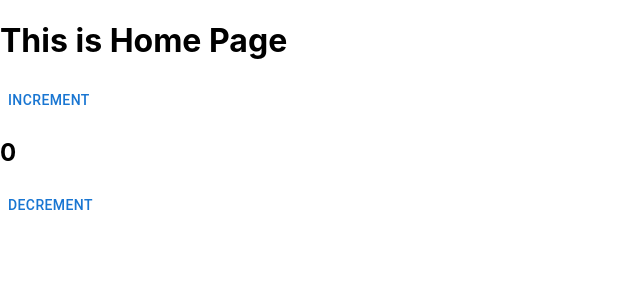
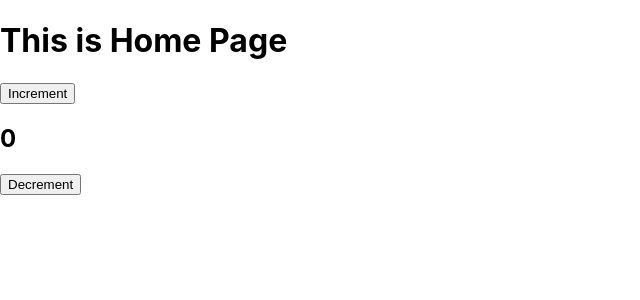
Before and after one commit to huynguyen28497/react-coding-exercise, a React (Create React App) app: page / in a window 1280 px wide. Shown: the top 300 px of the page, without its empty margins (0-640 px from the left). Built offline with nearby package versions, Linux system fonts and the light colour scheme.

Commit message:
initial PJ

```diff
--- a/package.json
+++ b/package.json
@@ -5,8 +5,6 @@
   "dependencies": {
     "@emotion/react": "^11.4.1",
     "@emotion/styled": "^11.3.0",
-    "@mui/icons-material": "^5.0.1",
-    "@mui/material": "^5.0.2",
     "@testing-library/jest-dom": "^5.11.4",
     "@testing-library/react": "^11.1.0",
     "@testing-library/user-event": "^12.1.10",
--- a/src/pages/error/NotFound.tsx
+++ b/src/pages/error/NotFound.tsx
@@ -1,5 +1,4 @@
 import React from 'react';
-import { Typography } from '@mui/material';
 import { ROOT } from 'navigation/CONSTANT';
 import { Link } from 'react-router-dom';
 
@@ -12,7 +11,7 @@ const NotFound = (props: Props) => {
       <Link to={ROOT}>
         <h1>Home</h1>
       </Link>
-      <Typography variant="h2">404: page not found!</Typography>
+      <h2>404: page not found!</h2>
     </div>
   );
 };
--- a/src/pages/home/HomePage.tsx
+++ b/src/pages/home/HomePage.tsx
@@ -1,5 +1,4 @@
 import React from 'react';
-import { Button } from '@mui/material';
 import { useDispatch, useSelector } from 'react-redux';
 import {
   decrementCounting,
@@ -25,9 +24,9 @@ const HomePage = (props: Props) => {
   return (
     <div style={{}}>
       <h1>This is Home Page</h1>
-      <Button onClick={increment}>Increment</Button>
+      <button onClick={increment}>Increment</button>
       <h2>{CountingState.counting}</h2>
-      <Button onClick={decrement}>Decrement</Button>
+      <button onClick={decrement}>Decrement</button>
     </div>
   );
 };
```
